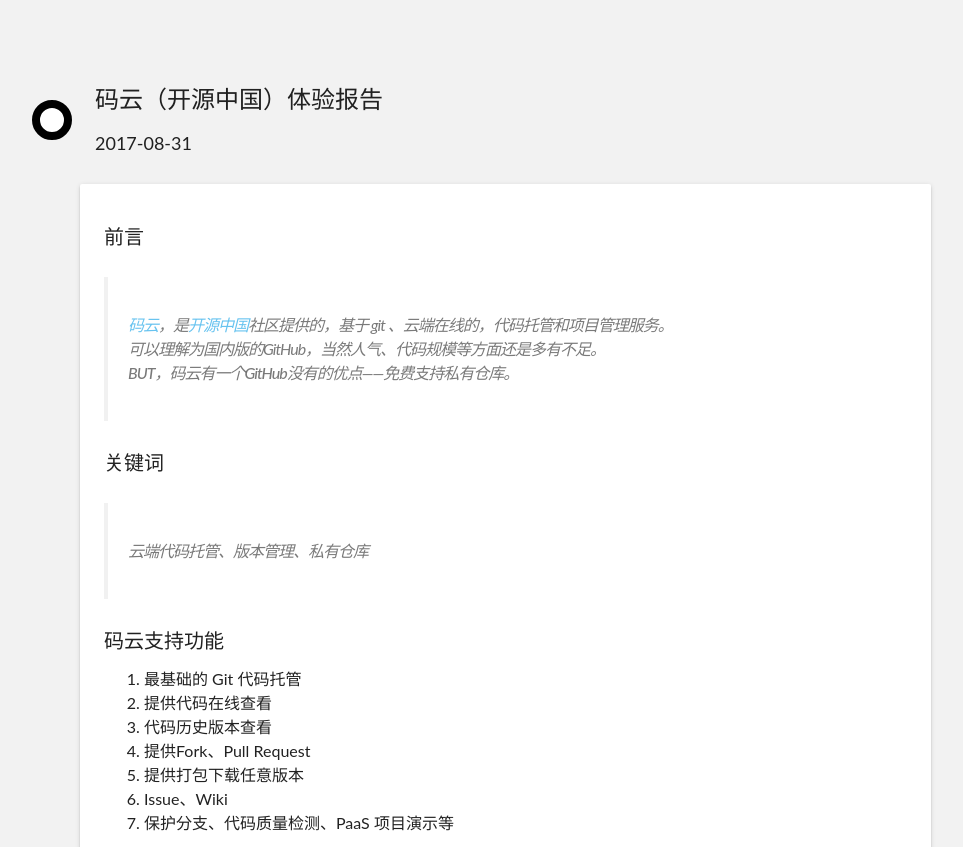
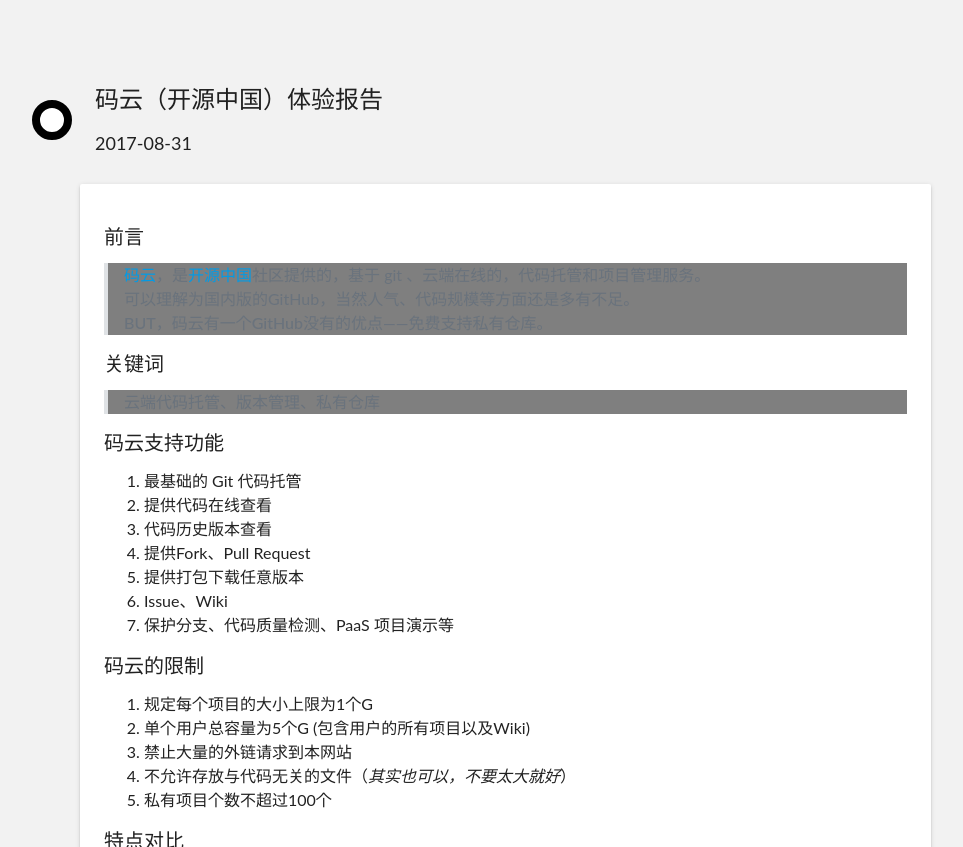
Before and after one commit to unicorn25/unicorn25.github.io, a Jekyll site: the page built from _steps/gitee-reporter.md, in a window 1280 px wide. Shown: the top 847 px of the page, without its empty margins (157-1120 px from the left). Built offline with Jekyll 4.4.1, drawn with Linux system fonts in a browser that asks for light colours; grey boxes are pictures that could not be loaded.

Commit message:
fix : update blockkquote & ul

```diff
--- a/assets/css/main.css
+++ b/assets/css/main.css
@@ -108,18 +108,21 @@
 
 
 .item blockquote{
-	border-left: 4px solid #e8e8e8;
-	padding: 20px;
-	opacity: .6;
-	letter-spacing: -1px;
-	font-style: italic;
-	margin: 30px 0;
-	background-color:#f7f7f7f;
+	border-left: 4px solid #dfe2e5;
+	padding: 0 1em;
+	color: #6a737d;
+	margin-top: 0;
+	margin-bottom: 16px;
+	background-color: #7f7f7f;
 }
 
 .item ul{
 	display: block;
-    list-style-type: disc;
+	list-style-type: disc;
+	line-height: 1.5;
+	padding-left: 2em;
+	margin-top: 0;
+	margin-bottom: 16px;
     -webkit-margin-before: 1em;
     -webkit-margin-after: 1em;
     -webkit-margin-start: 0px;
```
